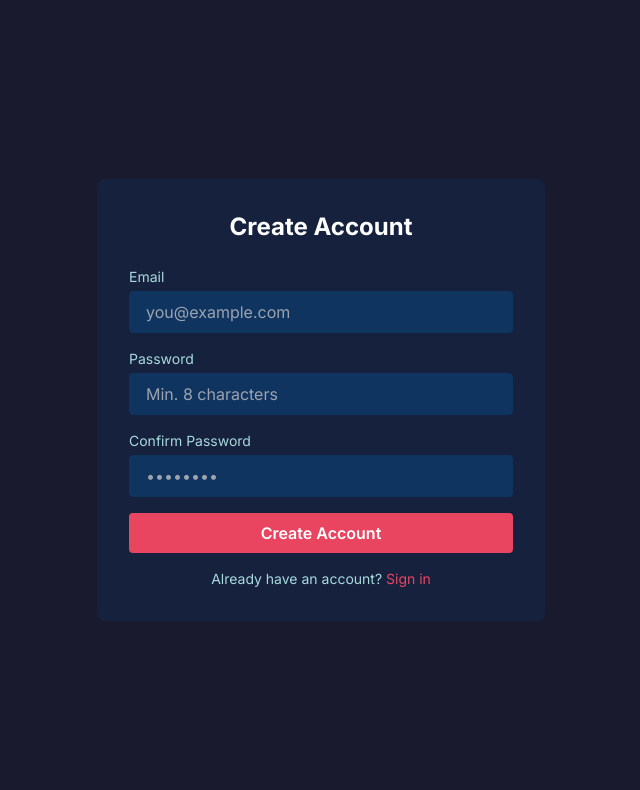
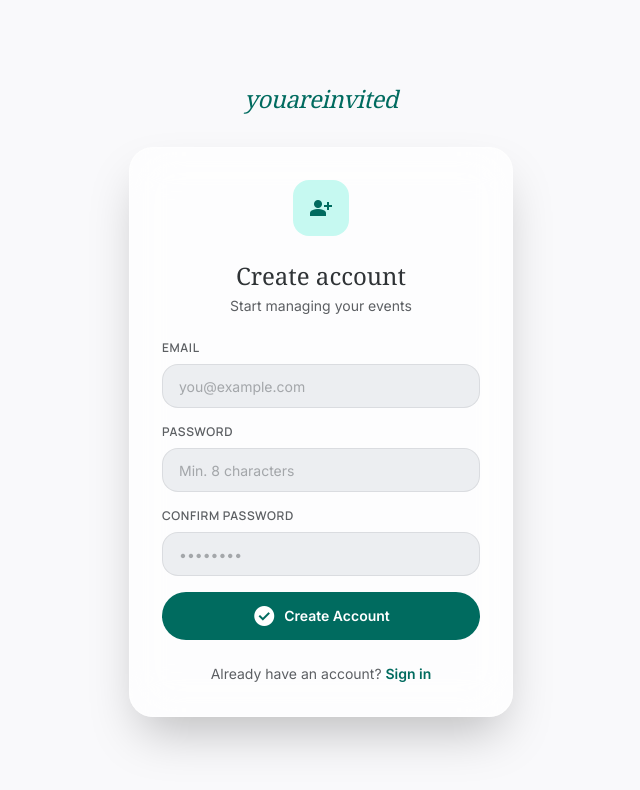
Before and after one commit to sparrrow1011/youareinvited, a Next.js app in the folder web/: page /signup in a window 1280 px wide. Shown: the top 790 px of the page, without its empty margins (319-959 px from the left). Built offline with nearby package versions, Linux system fonts and the light colour scheme; no server answers.

Commit message:
feat: redesign login and signup pages with glassmorphism aesthetic

```diff
--- a/web/src/app/login/page.tsx
+++ b/web/src/app/login/page.tsx
@@ -4,10 +4,33 @@ import { Suspense, useState } from 'react';
 import { useRouter, useSearchParams } from 'next/navigation';
 import { authService } from '@/lib/api';
 
+const DEFAULT_NEXT_PATH = '/dashboard';
+const ALLOWED_NEXT_PATTERNS = [
+  /^\/dashboard(?:\/|$|\?)/,
+  /^\/events(?:\/|$|\?)/,
+];
+
+const resolveNextPath = (next: string | null): string => {
+  if (!next || !next.startsWith('/') || next.startsWith('//')) {
+    return DEFAULT_NEXT_PATH;
+  }
+  return ALLOWED_NEXT_PATTERNS.some((pattern) => pattern.test(next))
+    ? next
+    : DEFAULT_NEXT_PATH;
+};
+
+const Aurora = () => (
+  <div className="fixed inset-0 -z-10 overflow-hidden pointer-events-none">
+    <div className="absolute -top-40 -left-40 w-[600px] h-[600px] rounded-full bg-brand-container/40 blur-[120px]" />
+    <div className="absolute top-1/3 -right-32 w-[500px] h-[500px] rounded-full bg-tertiary-container/30 blur-[100px]" />
+    <div className="absolute -bottom-32 left-1/3 w-[480px] h-[480px] rounded-full bg-secondary-container/35 blur-[110px]" />
+  </div>
+);
+
 function LoginForm() {
   const router = useRouter();
   const searchParams = useSearchParams();
-  const next = searchParams.get('next') || '/dashboard';
+  const next = resolveNextPath(searchParams.get('next'));
 
   const [email, setEmail] = useState('');
   const [password, setPassword] = useState('');
@@ -29,52 +52,93 @@ function LoginForm() {
   };
 
   return (
-    <div className="bg-[#16213e] p-8 rounded-lg w-full max-w-md">
-      <h1 className="text-2xl font-bold text-white mb-6 text-center">Sign In</h1>
+    <div className="w-full max-w-sm">
+      {/* Wordmark */}
+      <div className="text-center mb-8">
+        <span className="font-headline italic text-brand text-2xl tracking-tight select-none">
+          youareinvited
+        </span>
+      </div>
+
+      {/* Card */}
+      <div className="bg-white/70 backdrop-blur-xl rounded-3xl border border-white/40 shadow-2xl p-8">
+        {/* Icon */}
+        <div className="w-14 h-14 rounded-2xl bg-brand-container/40 flex items-center justify-center mx-auto mb-6">
+          <span className="material-symbols-outlined text-brand text-3xl" style={{ fontVariationSettings: "'FILL' 1" }}>person</span>
+        </div>
+
+        <div className="text-center mb-6">
+          <h1 className="font-headline text-2xl text-on-lp-background">Welcome back</h1>
+          <p className="text-on-surface-variant text-sm mt-1">Sign in to your account</p>
+        </div>
+
         <form onSubmit={handleSubmit} className="space-y-4">
           <div>
-          <label className="block text-sm text-[#a8dadc] mb-1">Email</label>
+            <label className="text-xs font-label font-semibold text-on-surface-variant uppercase tracking-wider mb-2 block">
+              Email
+            </label>
             <input
               type="email"
               value={email}
               onChange={(e) => setEmail(e.target.value)}
               required
-            className="w-full px-4 py-2 rounded bg-[#0f3460] text-white border border-[#0f3460] focus:outline-none focus:border-[#e94560]"
               placeholder="you@example.com"
+              className="w-full h-11 rounded-2xl bg-surface-container border border-outline-variant/30 px-4 text-sm text-on-lp-background placeholder:text-on-surface-variant/50 focus:outline-none focus:ring-2 focus:ring-brand/40 focus:border-brand/40 transition-all"
             />
           </div>
           <div>
-          <label className="block text-sm text-[#a8dadc] mb-1">Password</label>
+            <label className="text-xs font-label font-semibold text-on-surface-variant uppercase tracking-wider mb-2 block">
+              Password
+            </label>
             <input
               type="password"
               value={password}
               onChange={(e) => setPassword(e.target.value)}
               required
-            className="w-full px-4 py-2 rounded bg-[#0f3460] text-white border border-[#0f3460] focus:outline-none focus:border-[#e94560]"
               placeholder="••••••••"
+              className="w-full h-11 rounded-2xl bg-surface-container border border-outline-variant/30 px-4 text-sm text-on-lp-background placeholder:text-on-surface-variant/50 focus:outline-none focus:ring-2 focus:ring-brand/40 focus:border-brand/40 transition-all"
             />
           </div>
-        {error && <p className="text-[#e94560] text-sm">{error}</p>}
+
+          {error && (
+            <div className="flex items-start gap-2 bg-red-50 border border-red-200 rounded-2xl px-4 py-3">
+              <span className="material-symbols-outlined text-red-400 text-base mt-0.5 shrink-0">warning</span>
+              <p className="text-sm text-red-700">{error}</p>
+            </div>
+          )}
+
           <button
             type="submit"
             disabled={loading}
-          className="w-full py-2 bg-[#e94560] text-white rounded font-semibold hover:bg-opacity-90 disabled:opacity-50"
+            className="w-full h-12 rounded-full bg-brand text-white font-semibold text-sm hover:bg-brand/90 active:bg-brand/80 disabled:opacity-50 disabled:cursor-not-allowed transition-all flex items-center justify-center gap-2 mt-2"
           >
-          {loading ? 'Signing in…' : 'Sign In'}
+            {loading ? (
+              <div className="w-4 h-4 rounded-full border-2 border-white border-t-transparent animate-spin" />
+            ) : (
+              <>
+                <span className="material-symbols-outlined text-[18px]" style={{ fontVariationSettings: "'FILL' 1" }}>login</span>
+                Sign In
+              </>
+            )}
           </button>
         </form>
-      <p className="text-center text-sm text-[#a8dadc] mt-4">
+
+        <p className="text-center text-sm text-on-surface-variant mt-6">
           No account?{' '}
-        <a href="/signup" className="text-[#e94560] hover:underline">Create one</a>
+          <a href="/signup" className="text-brand font-semibold hover:underline">Create one</a>
         </p>
+      </div>
     </div>
   );
 }
 
 export default function LoginPage() {
   return (
-    <div className="min-h-screen flex items-center justify-center bg-[#1a1a2e]">
-      <Suspense fallback={<div className="text-white">Loading…</div>}>
+    <div className="min-h-screen bg-lp-background flex items-center justify-center px-6">
+      <Aurora />
+      <Suspense fallback={
+        <div className="w-10 h-10 rounded-full border-2 border-brand border-t-transparent animate-spin" />
+      }>
         <LoginForm />
       </Suspense>
     </div>
--- a/web/src/app/signup/page.tsx
+++ b/web/src/app/signup/page.tsx
@@ -3,6 +3,14 @@
 import { useState } from 'react';
 import { useRouter } from 'next/navigation';
 import { authService } from '@/lib/api';
+
+const Aurora = () => (
+  <div className="fixed inset-0 -z-10 overflow-hidden pointer-events-none">
+    <div className="absolute -top-40 -left-40 w-[600px] h-[600px] rounded-full bg-brand-container/40 blur-[120px]" />
+    <div className="absolute top-1/3 -right-32 w-[500px] h-[500px] rounded-full bg-tertiary-container/30 blur-[100px]" />
+    <div className="absolute -bottom-32 left-1/3 w-[480px] h-[480px] rounded-full bg-secondary-container/35 blur-[110px]" />
+  </div>
+);
 
 export default function SignupPage() {
   const router = useRouter();
@@ -35,56 +43,98 @@ export default function SignupPage() {
   };
 
   return (
-    <div className="min-h-screen flex items-center justify-center bg-[#1a1a2e]">
-      <div className="bg-[#16213e] p-8 rounded-lg w-full max-w-md">
-        <h1 className="text-2xl font-bold text-white mb-6 text-center">Create Account</h1>
+    <div className="min-h-screen bg-lp-background flex items-center justify-center px-6">
+      <Aurora />
+
+      <div className="w-full max-w-sm">
+        {/* Wordmark */}
+        <div className="text-center mb-8">
+          <span className="font-headline italic text-brand text-2xl tracking-tight select-none">
+            youareinvited
+          </span>
+        </div>
+
+        {/* Card */}
+        <div className="bg-white/70 backdrop-blur-xl rounded-3xl border border-white/40 shadow-2xl p-8">
+          {/* Icon */}
+          <div className="w-14 h-14 rounded-2xl bg-brand-container/40 flex items-center justify-center mx-auto mb-6">
+            <span className="material-symbols-outlined text-brand text-3xl" style={{ fontVariationSettings: "'FILL' 1" }}>person_add</span>
+          </div>
+
+          <div className="text-center mb-6">
+            <h1 className="font-headline text-2xl text-on-lp-background">Create account</h1>
+            <p className="text-on-surface-variant text-sm mt-1">Start managing your events</p>
+          </div>
+
           <form onSubmit={handleSubmit} className="space-y-4">
             <div>
-            <label className="block text-sm text-[#a8dadc] mb-1">Email</label>
+              <label className="text-xs font-label font-semibold text-on-surface-variant uppercase tracking-wider mb-2 block">
+                Email
+              </label>
               <input
                 type="email"
                 value={email}
                 onChange={(e) => setEmail(e.target.value)}
                 required
-              className="w-full px-4 py-2 rounded bg-[#0f3460] text-white border border-[#0f3460] focus:outline-none focus:border-[#e94560]"
                 placeholder="you@example.com"
+                className="w-full h-11 rounded-2xl bg-surface-container border border-outline-variant/30 px-4 text-sm text-on-lp-background placeholder:text-on-surface-variant/50 focus:outline-none focus:ring-2 focus:ring-brand/40 focus:border-brand/40 transition-all"
               />
             </div>
             <div>
-            <label className="block text-sm text-[#a8dadc] mb-1">Password</label>
+              <label className="text-xs font-label font-semibold text-on-surface-variant uppercase tracking-wider mb-2 block">
+                Password
+              </label>
               <input
                 type="password"
                 value={password}
                 onChange={(e) => setPassword(e.target.value)}
                 required
-              className="w-full px-4 py-2 rounded bg-[#0f3460] text-white border border-[#0f3460] focus:outline-none focus:border-[#e94560]"
                 placeholder="Min. 8 characters"
+                className="w-full h-11 rounded-2xl bg-surface-container border border-outline-variant/30 px-4 text-sm text-on-lp-background placeholder:text-on-surface-variant/50 focus:outline-none focus:ring-2 focus:ring-brand/40 focus:border-brand/40 transition-all"
               />
             </div>
             <div>
-            <label className="block text-sm text-[#a8dadc] mb-1">Confirm Password</label>
+              <label className="text-xs font-label font-semibold text-on-surface-variant uppercase tracking-wider mb-2 block">
+                Confirm Password
+              </label>
               <input
                 type="password"
                 value={confirm}
                 onChange={(e) => setConfirm(e.target.value)}
                 required
-              className="w-full px-4 py-2 rounded bg-[#0f3460] text-white border border-[#0f3460] focus:outline-none focus:border-[#e94560]"
                 placeholder="••••••••"
+                className="w-full h-11 rounded-2xl bg-surface-container border border-outline-variant/30 px-4 text-sm text-on-lp-background placeholder:text-on-surface-variant/50 focus:outline-none focus:ring-2 focus:ring-brand/40 focus:border-brand/40 transition-all"
               />
             </div>
-          {error && <p className="text-[#e94560] text-sm">{error}</p>}
+
+            {error && (
+              <div className="flex items-start gap-2 bg-red-50 border border-red-200 rounded-2xl px-4 py-3">
+                <span className="material-symbols-outlined text-red-400 text-base mt-0.5 shrink-0">warning</span>
+                <p className="text-sm text-red-700">{error}</p>
+              </div>
+            )}
+
             <button
               type="submit"
               disabled={loading}
-            className="w-full py-2 bg-[#e94560] text-white rounded font-semibold hover:bg-opacity-90 disabled:opacity-50"
+              className="w-full h-12 rounded-full bg-brand text-white font-semibold text-sm hover:bg-brand/90 active:bg-brand/80 disabled:opacity-50 disabled:cursor-not-allowed transition-all flex items-center justify-center gap-2 mt-2"
             >
-            {loading ? 'Creating account…' : 'Create Account'}
+              {loading ? (
+                <div className="w-4 h-4 rounded-full border-2 border-white border-t-transparent animate-spin" />
+              ) : (
+                <>
+                  <span className="material-symbols-outlined text-[18px]" style={{ fontVariationSettings: "'FILL' 1" }}>check_circle</span>
+                  Create Account
+                </>
+              )}
             </button>
           </form>
-        <p className="text-center text-sm text-[#a8dadc] mt-4">
+
+          <p className="text-center text-sm text-on-surface-variant mt-6">
             Already have an account?{' '}
-          <a href="/login" className="text-[#e94560] hover:underline">Sign in</a>
+            <a href="/login" className="text-brand font-semibold hover:underline">Sign in</a>
           </p>
+        </div>
       </div>
     </div>
   );
```
Lines whose indentation alone changed are shown as unchanged.
